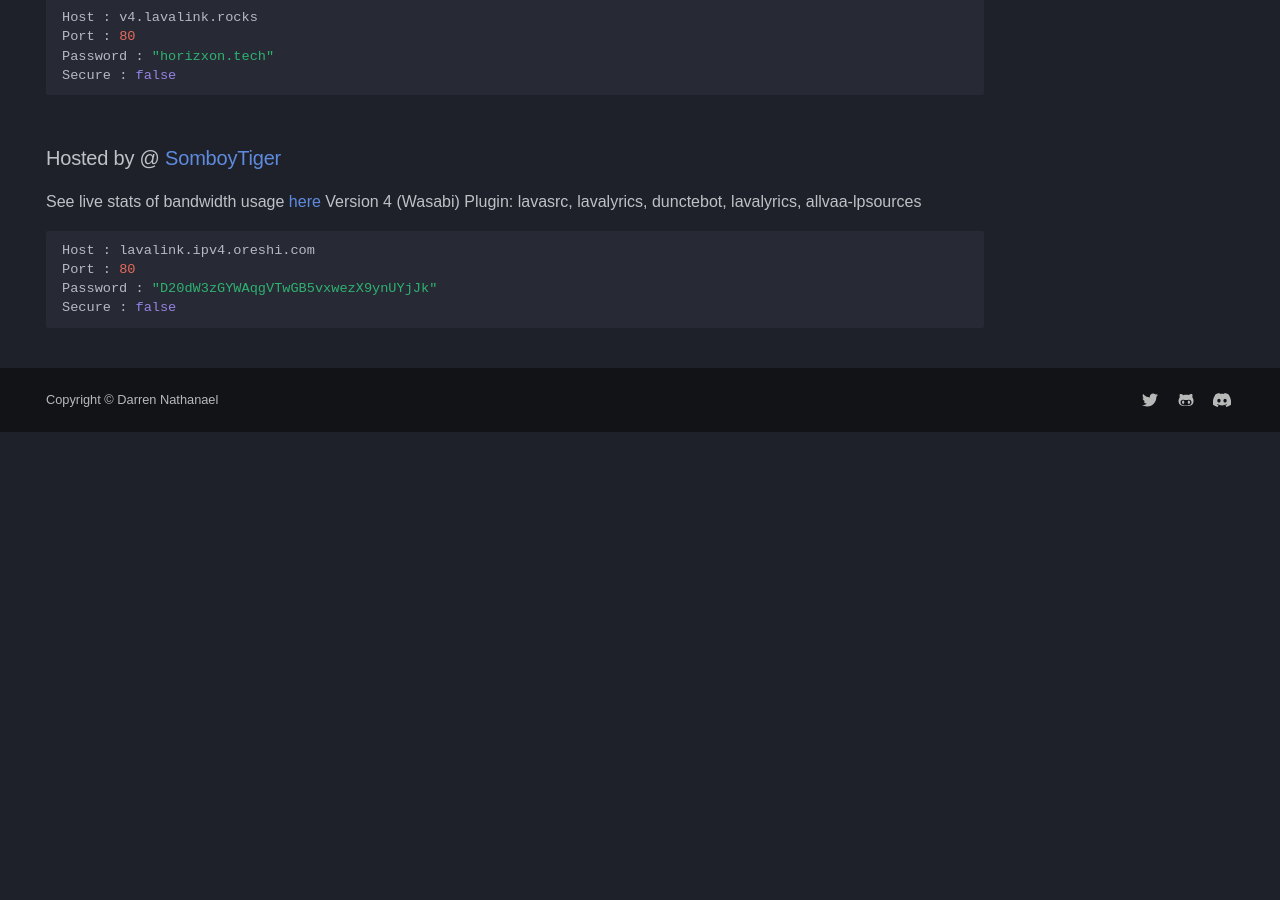
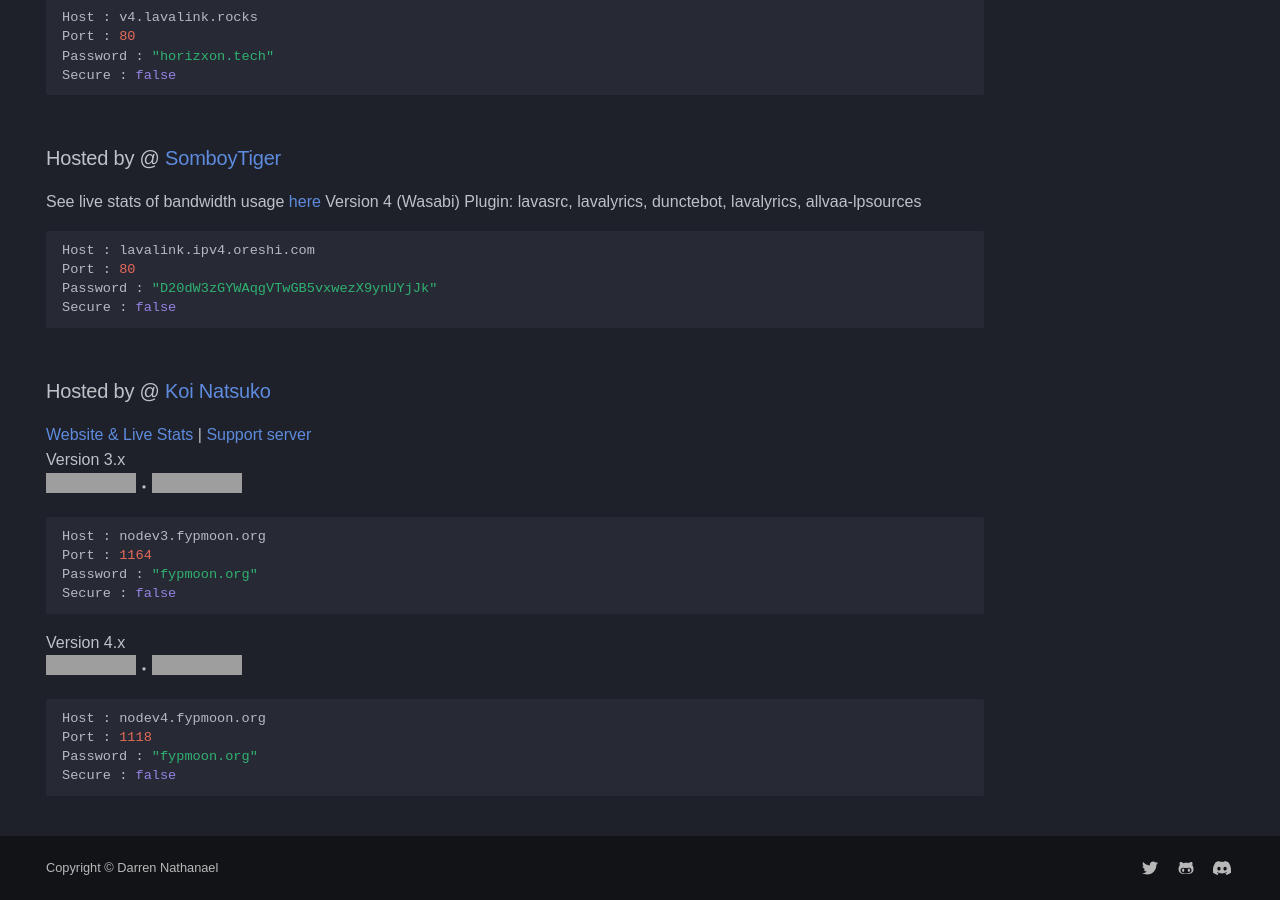
Before and after one commit to DarrenOfficial/lavalink-list, an MkDocs documentation site: the page built from docs/NoSSL/lavalink-without-ssl.md, in a window 1280 px wide and 900 px high, scrolled down 4443 px. Built offline with MkDocs 1.6.1 and Material for MkDocs 9.7.7, drawn with Linux system fonts in a browser that asks for light colours; some web fonts are replaced; comment, search, counter and statistics services are not loaded; a style sheet for code colours, icons or effects is not loaded; before the commit the page ends 4875 px from its top, so only the background shows below that; some of the changed text lies outside the part shown; grey boxes are pictures that could not be loaded.

Commit message:
add my lavalink v3 & v4 (#589)
Update lavalink-without-ssl.md

````diff
--- a/docs/NoSSL/lavalink-without-ssl.md
+++ b/docs/NoSSL/lavalink-without-ssl.md
@@ -206,3 +206,22 @@ Port : 80
 Password : "D20dW3zGYWAqgVTwGB5vxwezX9ynUYjJk"
 Secure : false
 ```
+
+### Hosted by @ [Koi Natsuko](https://fypmoon.org)
+[Website & Live Stats](https://status.fypmoon.org/status/main) | [Support server](https://discord.gg/Mt2Pe8gr9C) <br />
+Version 3.x <br />
+![uptime](https://status.fypmoon.org/api/badge/1/uptime?style=flat-square)・![status](https://status.fypmoon.org/api/badge/1/status?style=flat-square)
+```bash
+Host : nodev3.fypmoon.org
+Port : 1164
+Password : "fypmoon.org"
+Secure : false
+```
+Version 4.x <br />
+![uptime](https://status.fypmoon.org/api/badge/3/uptime?style=flat-square)・![status](https://status.fypmoon.org/api/badge/3/status?style=flat-square)
+```bash
+Host : nodev4.fypmoon.org
+Port : 1118
+Password : "fypmoon.org"
+Secure : false
+```
````
